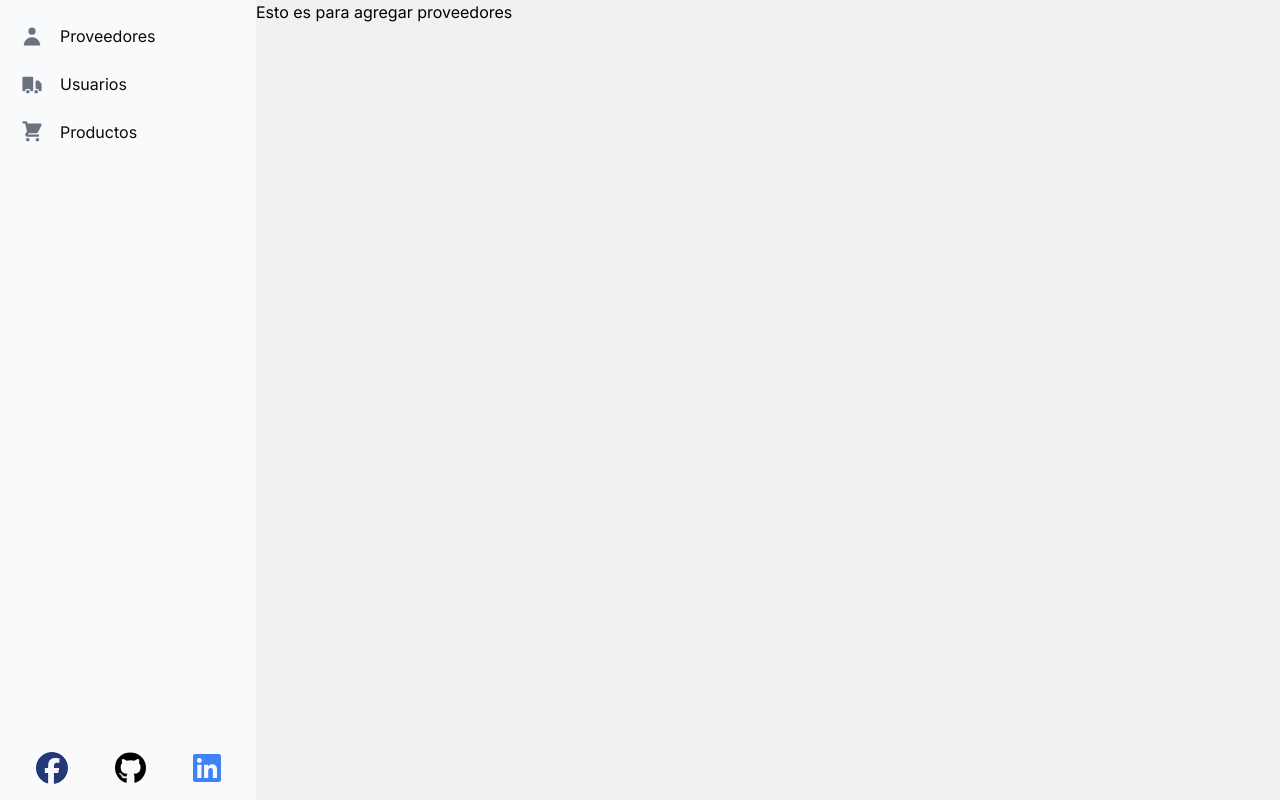
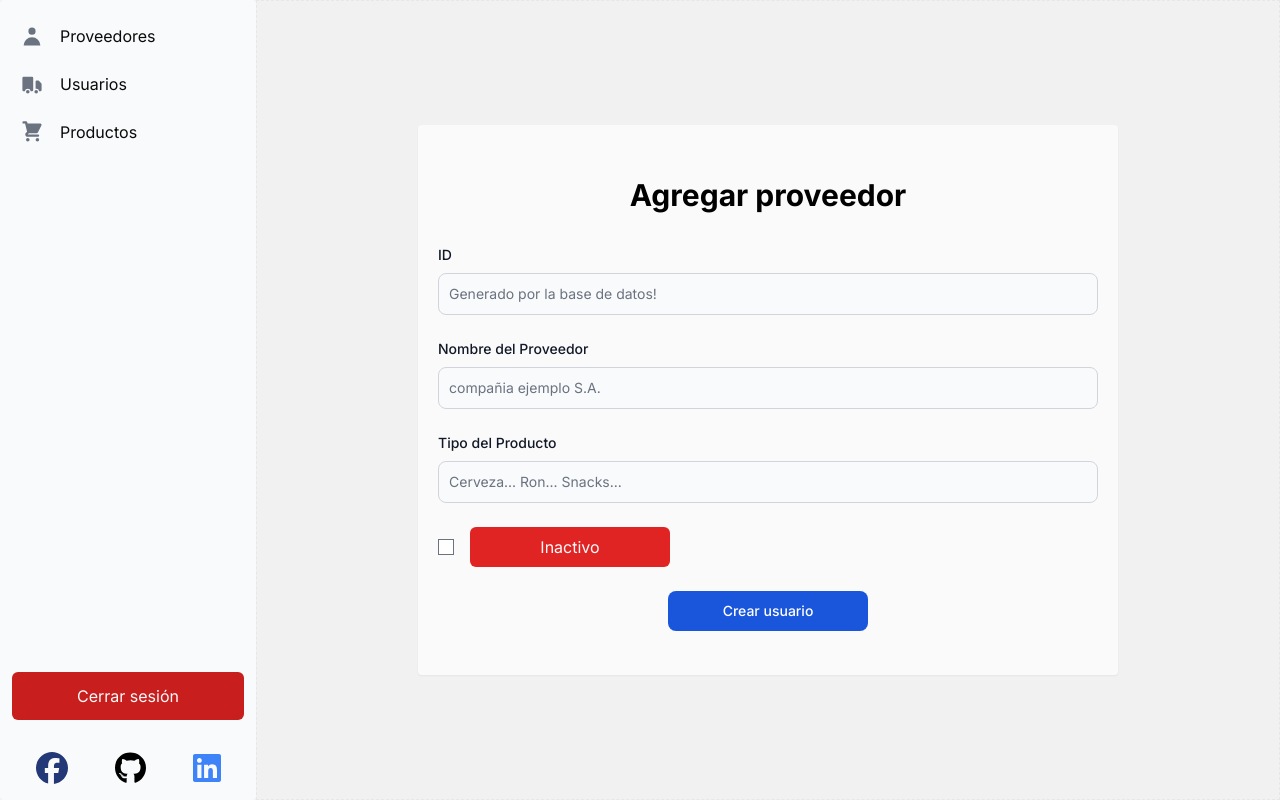
Before and after one commit to NormanA1una/cocibolca-app-next, a Next.js app: page /add-supplier in a window 1280 px wide. Built offline with nearby package versions, Linux system fonts and the light colour scheme.

Commit message:
wip: add supplier form

```diff
--- a/src/app/(dashboard)/add-supplier/page.tsx
+++ b/src/app/(dashboard)/add-supplier/page.tsx
@@ -1,7 +1,166 @@
+"use client";
+
+import { useRouter } from "next/router";
+import { useState } from "react";
+import { useForm } from "react-hook-form";
+import Swal from "sweetalert2";
+import withReactContent from "sweetalert2-react-content";
+
+const mySwal = withReactContent(Swal);
+
 export default function AddSupplier() {
+  const [isLoading, setIsLoading] = useState(false);
+  const [isSupplierActive, setIsSupplierActive] = useState(false);
+  const { register, handleSubmit, reset } = useForm<SupplierForm>();
+  // const router = useRouter();
+
+  const createSupplier = async (formData: SupplierForm) => {
+    //TODO es el fetch para hacer el post en el backend
+    console.log(formData);
+  };
+
+  const onSubmit = async (data: SupplierForm) => {
+    try {
+      setIsLoading(true);
+      mySwal.fire({
+        title: "Añadiendo proveedor...",
+        didOpen: () => {
+          mySwal.showLoading();
+        },
+        allowOutsideClick: false,
+      });
+      await createSupplier(data);
+      mySwal
+        .fire({
+          title: "Usuario creado con exito!",
+          icon: "success",
+        })
+        .then((resp) => {
+          if (resp.value) {
+            reset();
+          }
+        });
+      console.log("data:", data);
+
+      setIsLoading(false);
+    } catch (error) {
+      setIsLoading(false);
+      console.log("Error in submit data:", error);
+    }
+  };
+
+  const onCheck = (e: any) => {
+    const checked = e.target.checked;
+
+    if (checked) {
+      setIsSupplierActive(true);
+    }
+
+    if (!checked) {
+      setIsSupplierActive(false);
+    }
+
+    console.log(checked);
+  };
+
+  const onClickButton = () => {
+    setIsSupplierActive(!isSupplierActive);
+  };
+
   return (
-    <div className="min-h-screen">
-      <h1>Esto es para agregar proveedores</h1>
+    <div className="flex flex-col flex-1 justify-center p-4 border border-dashed">
+      <form
+        className="animate__animated animate__fadeInLeftBig bg-neutral-50 border-opacity-50 rounded p-5 w-full max-w-[700px] mx-auto shadow-sm h-screen md:h-[550px]"
+        onSubmit={handleSubmit(onSubmit)}
+      >
+        <h1 className="text-center font-bold text-3xl my-8">
+          Agregar proveedor
+        </h1>
+        <div className="mb-6">
+          <label
+            htmlFor="id"
+            className="block mb-2 text-sm font-medium text-gray-900 dark:text-white"
+          >
+            ID
+          </label>
+          <input
+            type="number"
+            id="id"
+            className="bg-gray-50 border border-gray-300 text-gray-900 text-sm rounded-lg focus:ring-blue-500 focus:border-blue-500 block w-full p-2.5 dark:bg-gray-700 dark:border-gray-600 dark:placeholder-gray-400 dark:text-white dark:focus:ring-blue-500 dark:focus:border-blue-500 "
+            placeholder="Generado por la base de datos!"
+            disabled
+            {...register("id")}
+          />
+        </div>
+
+        <div className="mb-6">
+          <label
+            htmlFor="nombreProveedor"
+            className="block mb-2 text-sm font-medium text-gray-900 dark:text-white"
+          >
+            Nombre del Proveedor
+          </label>
+          <input
+            type="text"
+            id="nombreProveedor"
+            className="bg-gray-50 border border-gray-300 text-gray-900 text-sm rounded-lg focus:ring-blue-500 focus:border-blue-500 block w-full p-2.5 dark:bg-gray-700 dark:border-gray-600 dark:placeholder-gray-400 dark:text-white dark:focus:ring-blue-500 dark:focus:border-blue-500 "
+            placeholder="compañia ejemplo S.A."
+            required
+            {...register("nombreProveedor")}
+          />
+        </div>
+
+        <div className="mb-6">
+          <label
+            htmlFor="tipoDeProducto"
+            className="block mb-2 text-sm font-medium text-gray-900 dark:text-white"
+          >
+            Tipo del Producto
+          </label>
+          <input
+            type="text"
+            id="tipoDeProducto"
+            className="bg-gray-50 border border-gray-300 text-gray-900 text-sm rounded-lg focus:ring-blue-500 focus:border-blue-500 block w-full p-2.5 dark:bg-gray-700 dark:border-gray-600 dark:placeholder-gray-400 dark:text-white dark:focus:ring-blue-500 dark:focus:border-blue-500 "
+            placeholder="Cerveza... Ron... Snacks..."
+            required
+            {...register("tipoDeProducto")}
+          />
+        </div>
+
+        <div className="mb-6 flex items-center">
+          <input
+            type="checkbox"
+            checked={isSupplierActive}
+            {...register("estado", {
+              onChange: (e) => {
+                onCheck(e);
+              },
+            })}
+            className="mr-4"
+          />
+          <button
+            className={`${
+              isSupplierActive
+                ? "bg-green-600 p-2 text-neutral-50 rounded-md w-[200px]"
+                : "bg-red-600 p-2 text-neutral-50 rounded-md w-[200px]"
+            }`}
+            type="button"
+            disabled
+          >
+            {isSupplierActive ? "Activo" : "Inactivo"}
+          </button>
+        </div>
+
+        <div className=" text-center">
+          <button
+            disabled={isLoading}
+            type="submit"
+            className="text-white bg-blue-700 hover:bg-blue-800 focus:ring-4 focus:outline-none focus:ring-blue-300 font-medium rounded-lg text-sm w-full sm:w-[200px] px-5 py-2.5 text-center dark:bg-blue-600 dark:hover:bg-blue-700 dark:focus:ring-blue-800"
+          >
+            {isLoading ? "Creando..." : "Crear usuario"}
+          </button>
+        </div>
+      </form>
     </div>
   );
 }
--- a/src/app/(dashboard)/suppliers/page.tsx
+++ b/src/app/(dashboard)/suppliers/page.tsx
@@ -1,3 +1,5 @@
+"use client";
+
 import Table from "@mui/material/Table";
 import TableBody from "@mui/material/TableBody";
 import TableCell from "@mui/material/TableCell";
@@ -5,6 +7,8 @@ import TableContainer from "@mui/material/TableContainer";
 import TableHead from "@mui/material/TableHead";
 import TableRow from "@mui/material/TableRow";
 import Paper from "@mui/material/Paper";
+import { Button } from "@mui/material";
+import Link from "next/link";
 
 function createData(
   name: string,
@@ -26,8 +30,22 @@ const rows = [
 
 export default function Suppliers() {
   return (
-    <div className="flex flex-1 items-center p-4 border border-dashed">
-      <TableContainer component={Paper}>
+    <div className="flex flex-col flex-1 justify-center p-4 border border-dashed">
+      <div className="animate__animated animate__fadeIn flex justify-end">
+        <Link href={"/add-supplier"}>
+          <button
+            type="button"
+            className=" bg-gray-950 hover:bg-gray-900 text-neutral-50 p-3 rounded-md w-[200px]"
+          >
+            Agregar proveedor
+          </button>
+        </Link>
+      </div>
+      <div></div>
+      <TableContainer
+        className="animate__animated animate__fadeIn mt-8"
+        component={Paper}
+      >
         <Table sx={{ minWidth: 650 }} aria-label="simple table">
           <TableHead>
             <TableRow>
--- a/src/components/SideNav/SideNav.tsx
+++ b/src/components/SideNav/SideNav.tsx
@@ -2,7 +2,6 @@
 
 import { Sidebar } from "flowbite-react";
 import Link from "next/link";
-import { HiShoppingCart, HiTruck, HiUser } from "react-icons/hi";
 import { FontAwesomeIcon } from "@fortawesome/react-fontawesome";
 import {
   faFacebook,
@@ -17,21 +16,18 @@ export default function SideNav() {
       <Sidebar className="max-md:hidden" aria-label="Default sidebar example">
         <Sidebar.Items className="flex flex-col h-full">
           <Sidebar.ItemGroup>
-            {/* <Sidebar.Item href={"/user-list"} icon={HiUser}>
-              <p>Usuarios</p>
-            </Sidebar.Item>
-
-            <Sidebar.Item href={"/suppliers"} icon={HiTruck}>
-              <p>Proveedores</p>
-            </Sidebar.Item>
-
-            <Sidebar.Item href={"/product"} icon={HiShoppingCart}>
-              <p>Productos</p>
-            </Sidebar.Item> */}
             <NavigationSideNav />
           </Sidebar.ItemGroup>
           <span className="flex-1"></span>
 
+          <Link href={"/"}>
+            <button
+              type="button"
+              className=" bg-red-700 hover:bg-red-600 rounded-md p-3 mb-8 w-full text-neutral-50"
+            >
+              Cerrar sesión
+            </button>
+          </Link>
           <ul className="flex justify-around">
             <li>
               <Link
```
Also changed, not shown: src/app/types.d.ts (+8 -0 lines).
